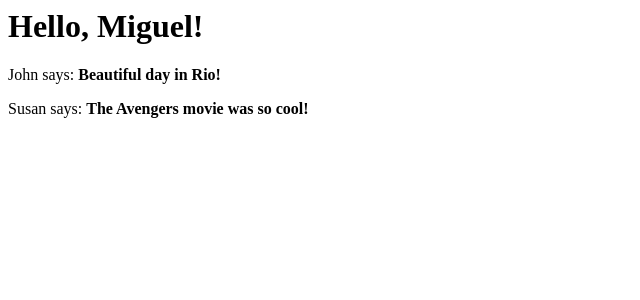
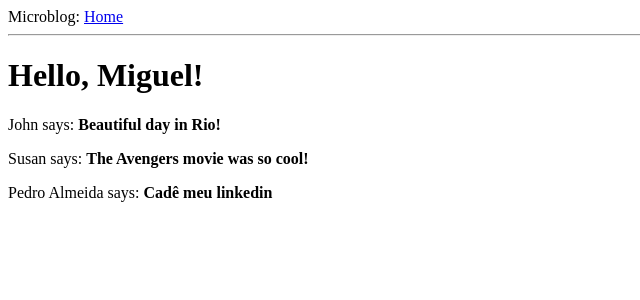
Before and after one commit to paulorcmendes/microblog, a Flask app: page / in a window 1280 px wide. Shown: the top 300 px of the page, without its empty margins (0-640 px from the left). Run offline with Flask 2, Linux system fonts and the light colour scheme.

Commit message:
tutorial 2 completo

```diff
--- a/app/routes.py
+++ b/app/routes.py
@@ -13,7 +13,11 @@ def index():
 		{
 			'author':{'username':'Susan'},
 			'body': 'The Avengers movie was so cool!'
+		},
+		{
+			'author':{'username':'Pedro Almeida'},
+			'body': 'Cadê meu linkedin'
 		}
 	]
 
-	return render_template('index.html',title='Home', user = user, posts = posts)
+	return render_template('index.html', user = user, posts = posts)
--- /dev/null
+++ b/app/templates/base.html
@@ -0,0 +1,16 @@
+<!DOCTYPE html>
+<html>
+<head>
+	{%if title%}
+	<title>{{ title }} - Microblog</title>
+	{% else %}
+	<title>Welcome to Microblog</title>
+	{% endif %}
+
+</head>
+<body>
+	<div>Microblog: <a href="/index">Home</a></div>
+	<hr>
+	{% block content %}{% endblock %}
+</body>
+</html>
--- a/app/templates/index.html
+++ b/app/templates/index.html
@@ -1,15 +1,7 @@
-<html>
-	<head>
-		{% if title %}
-		<title>{{title}} - Microblog</title>
-		{% else %}
-		<title>Welcome to Microblog</title>
-		{% endif %}
-	</head>
-	<body>
-		<h1>Hello, {{user.username}}!</h1>
-		{% for post in posts%}
-		<div><p>{{post.author.username}} says: <b>{{post.body}}</b></p></div>
-		{% endfor %}
-	</body>
-<html>
+{% extends "base.html" %}
+{% block content %}
+	<h1>Hello, {{user.username}}!</h1>
+	{% for post in posts%}
+	<div><p>{{post.author.username}} says: <b>{{post.body}}</b></p></div>
+	{% endfor %}
+{% endblock %}
```
